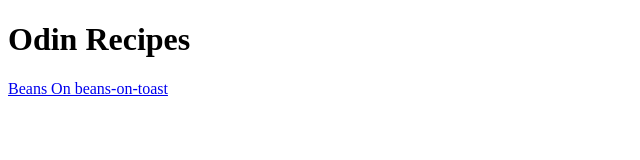
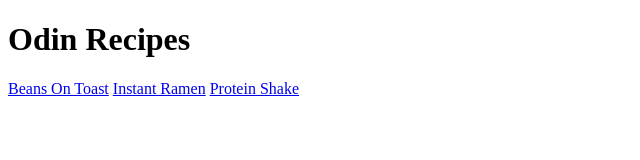
Before and after one commit to AceofJesters/odin-recipies, a plain HTML site: page index.html in a window 1280 px wide. Shown: the whole page, without its empty margins (0-640 px from the left). Drawn offline with Linux system fonts and the light colour scheme.

Commit message:
Create instant ramen and protein shake pages, update index accordingly

```diff
--- a/index.html
+++ b/index.html
@@ -7,7 +7,9 @@
 
     <body>
         <h1>Odin Recipes</h1>
-        <a href="recipes/beans-on-toast.html">Beans On beans-on-toast</a>
+        <a href="recipes/beans-on-toast.html">Beans On Toast</a>
+        <a href="recipes/instant-ramen.html">Instant Ramen</a>
+        <a href="recipes/protein-shake.html">Protein Shake</a>
     </body>
 
 </html>
```
Also changed, not shown: recipes/instant-ramen.html (added), recipes/protein-shake.html (added).
